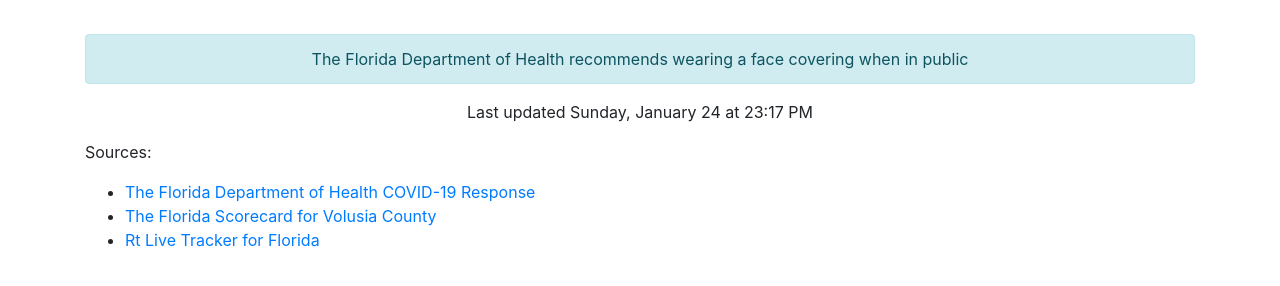
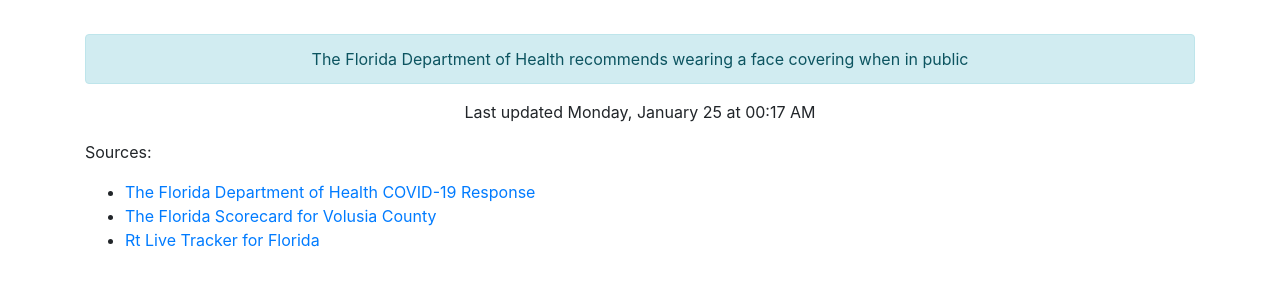
Before and after one commit to thinkjson/timeforchurch, a Jekyll site: the page built from index.md, in a window 1280 px wide. Shown: the part 544-830 px from the top of the page. Built offline with Jekyll 4.4.1, drawn with Linux system fonts in a browser that asks for light colours; our own code applies the rules of GitHub Pages for plain Markdown files.

Commit message:
Updating data

```diff
--- a/_includes/data.html
+++ b/_includes/data.html
@@ -10,4 +10,4 @@
     <div class="outcome text-success">YES</div>
     <div class="alert alert-info" role="alert">The Florida Department of Health recommends wearing a face covering when in public</div>
 
-    <p>Last updated Sunday, January 24 at 23:17 PM</p>
+    <p>Last updated Monday, January 25 at 00:17 AM</p>
```
